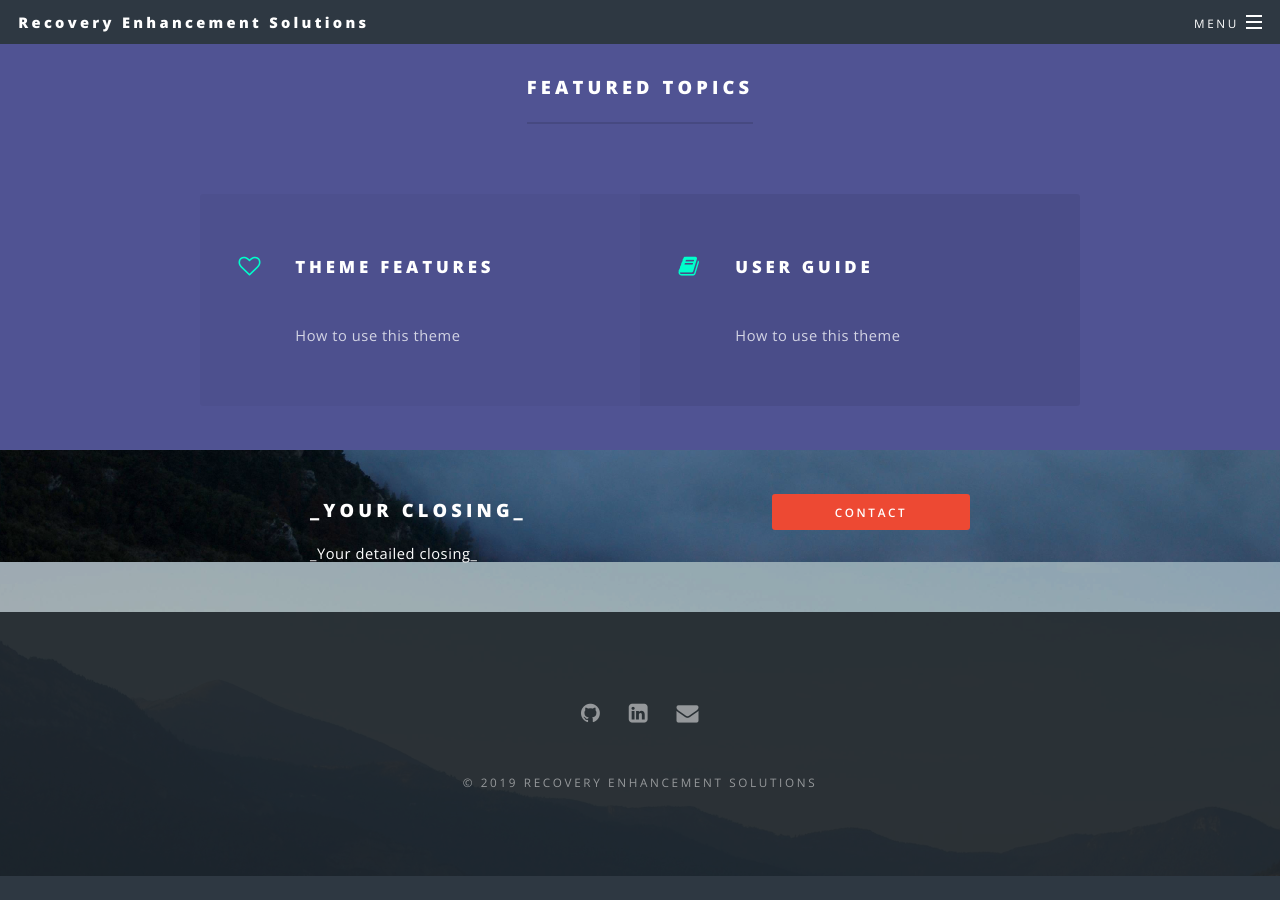
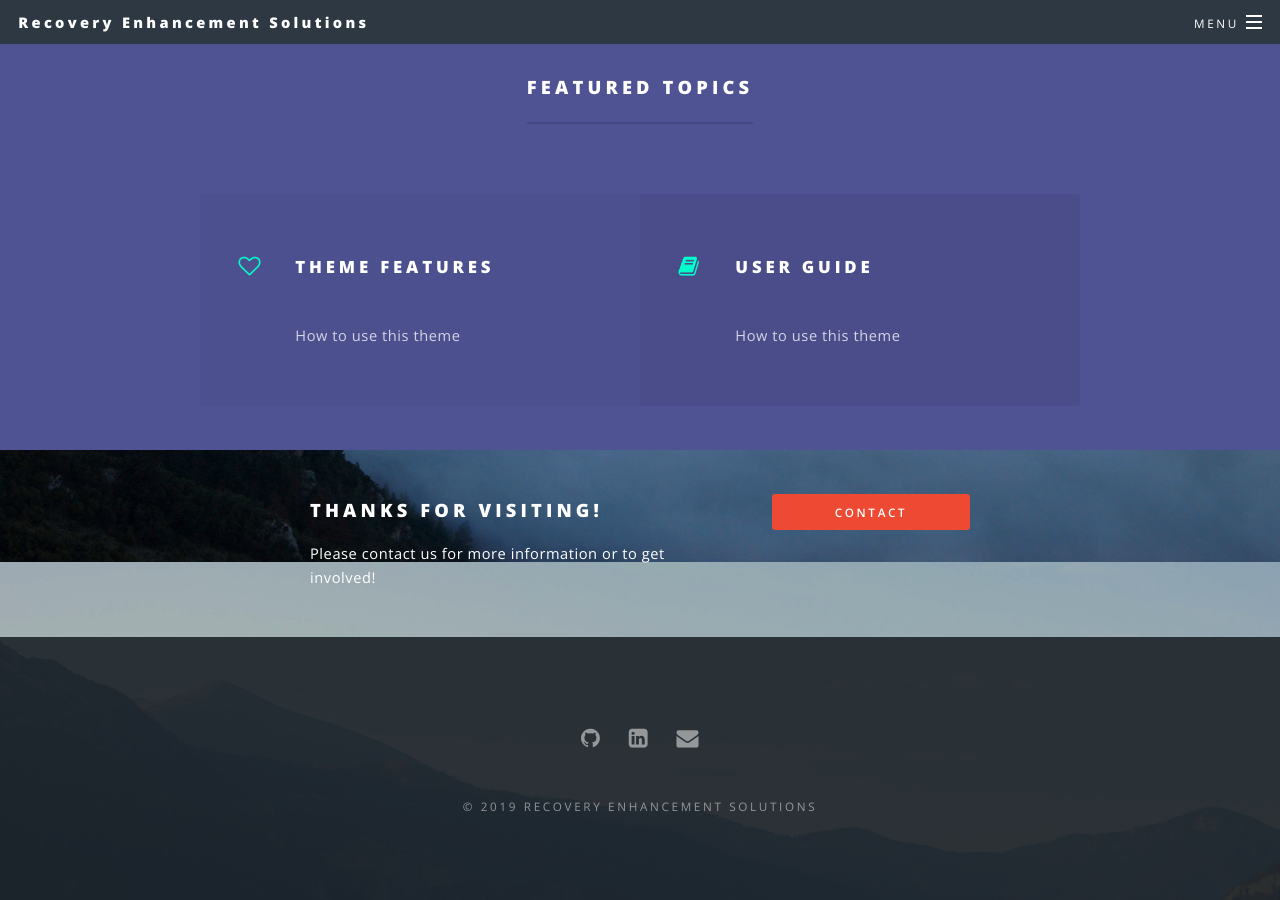
Before and after one commit to RecoveryEnhancementSolutions/recoveryenhancementsolutions.github.io, a Jekyll site: the page built from index.md, in a window 1280 px wide and 900 px high, scrolled down 2138 px. Built offline with Jekyll 4.4.1, drawn with Linux system fonts in a browser that asks for light colours; before the commit the page ends 3014 px from its top, so only the background shows below that.

Commit message:
updated contact section text

```diff
--- a/_config.yml
+++ b/_config.yml
@@ -30,8 +30,8 @@ greeting:
   title: Welcome
   text: Our mission is to use technology to create products and services that will benefit individuals in self directed recovery.
 # - displayed at the bottom
-closing-head: _Your closing_
-closing-para: _Your detailed closing_
+closing-head: Thanks for visiting!
+closing-para: Please contact us for more information or to get involved!
 
 # on all pages (and the first three you list display with greeting, if included)
 social:
```
